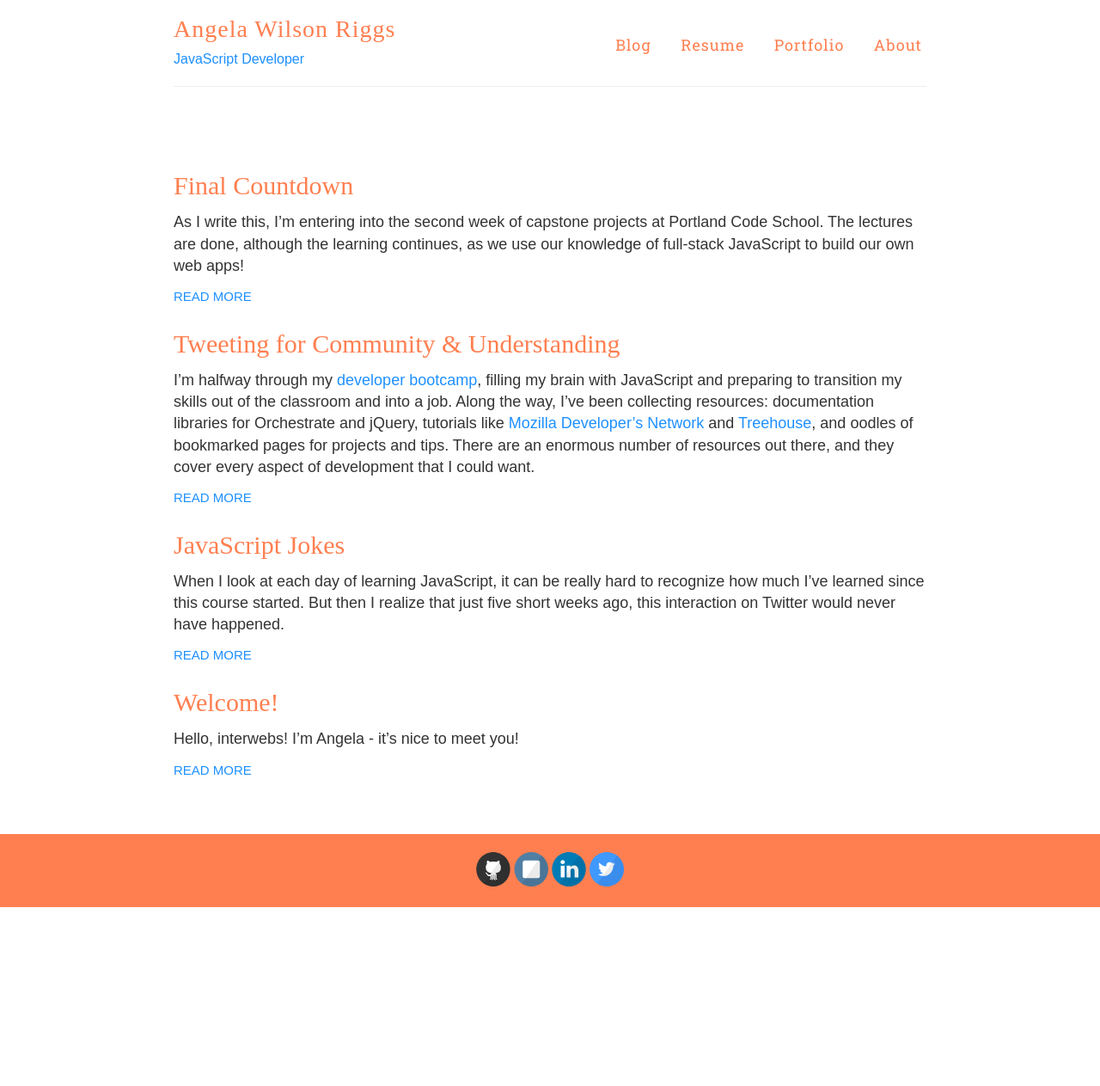
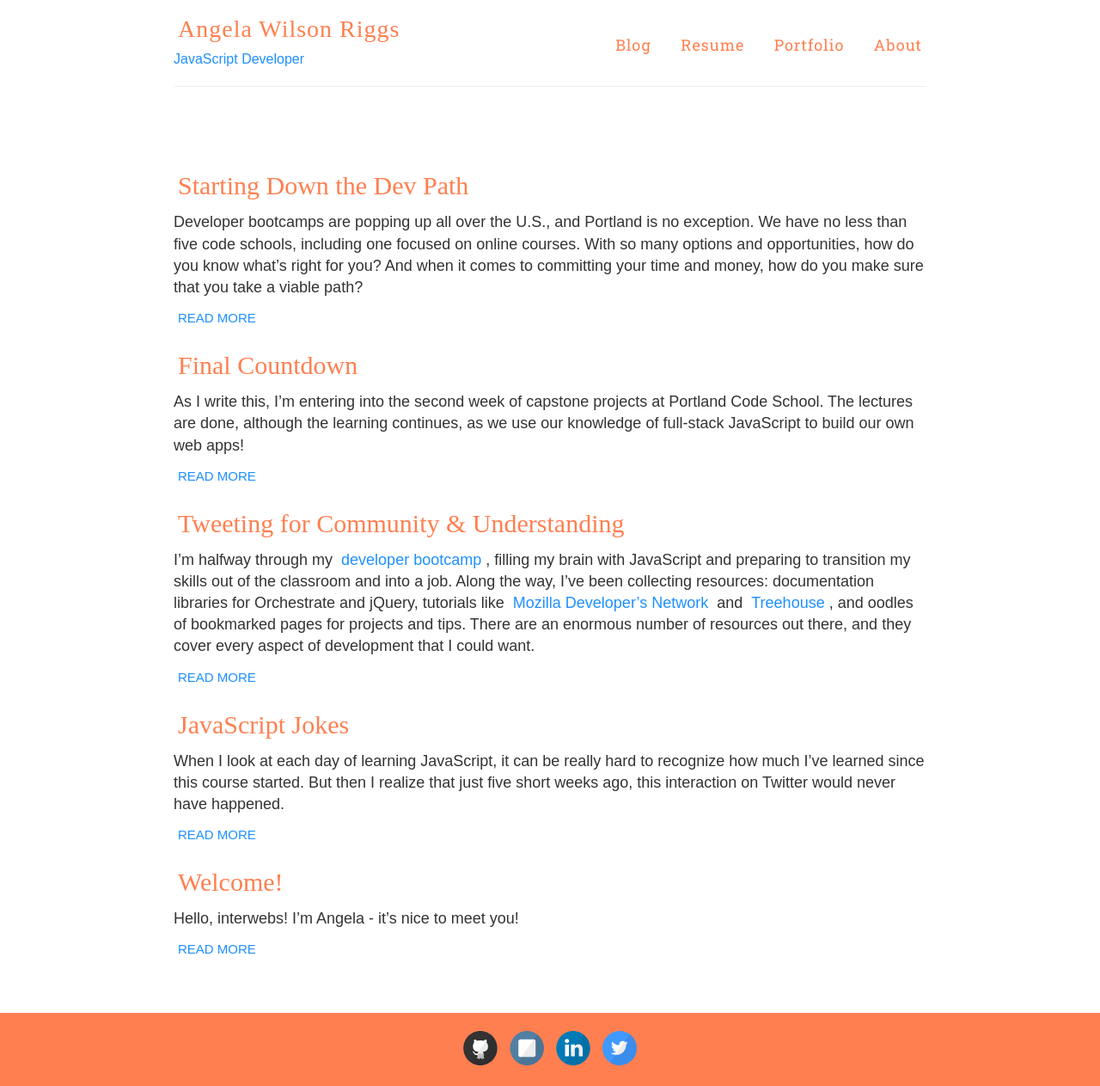
Before and after one commit to angelariggs/angelariggs.github.io, a Jekyll site: the page built from index.html, in a window 1280 px wide. Shown: the whole page at 86% size. Built offline with Jekyll 4.4.1, drawn with Linux system fonts in a browser that asks for light colours; some web fonts are replaced; Markdown is read by kramdown in place of the engine named in the settings; before the commit the page ends 1055 px from its top, so only the background shows below that; some of the changed lines change nothing that is shown.

Commit message:
new blog post and styling

```diff
--- a/_posts/2015-05-22-welcome.markdown
+++ b/_posts/2015-05-22-welcome.markdown
@@ -2,7 +2,6 @@
 layout: post
 title:  "Welcome!"
 date:   2015-05-30
-tags: portland code school
 ---
 
 Hello, interwebs! I'm Angela - it's nice to meet you!
--- /dev/null
+++ b/_posts/2015-08-24-codeschool.md
@@ -0,0 +1,81 @@
+---
+layout: post
+title:  Starting Down the Dev Path
+date:   2015-08-24
+---
+
+Developer bootcamps are popping up all over the U.S., and Portland is no exception. We have no less than five code schools, including one focused on online courses. With so many options and opportunities, how do you know what’s right for you? And when it comes to committing your time and money, how do you make sure that you take a viable path?
+
+# Career or Curiosity?
+
+I didn’t start out as a developer—my background is in education. Until I enrolled in a JavaScript immersion course, I taught a wonderful cohort of preschool kids in North Portland.
+
+I loved the creativity and challenge of teaching, and helping my kids develop their hearts and minds. But for various reasons, I realized that I needed a change—a different kind of challenge.
+
+My husband Josh, a UX designer, used to joke that I would make a good front-end developer because I have an eye for design, but I also love rules. As I began to look at other careers, I considered development. Because of Josh, I’d met a lot of people in tech, and really appreciated the friendliness and creativity of the community as a whole. Plus, I always like learning new things (this will be important later), and coding seemed like it would offer the creative challenge that I wanted in a career.
+
+I started with Treehouse’s [Front-End Dev track](http://teamtreehouse.com/tracks/front-end-web-development)—and I liked it a lot. I began looking into my options for learning code, and found [Portland Code School’s](http://www.portlandcodeschool.com/) Hack + Help. I signed up and went to the next meetup, where I talked with Al, the instructor for their Web Foundations course, and Stacy, a recent graduate of their evening JavaScript course. I ultimately signed up for Web Foundations, a seven-week evening course which covered HTML, CSS, and some JavaScript and jQuery.
+
+By the end of the seven weeks, I was hooked! I enjoyed the collaboration, creativity, problem-solving, and the challenge of learning new things every day. I had decided—I wanted to be a developer. Now I needed to figure out how to make that happen.
+
+# Choosing a School
+
+Most of the code schools in town have scheduled open houses, and I would definitely encourage potential students to go. If you’re on Twitter or Facebook, follow the schools’ accounts for information on classes or meetups. When you do meet with instructors or staff from a code school, ask about internship possibilities, or job placement. I’d also recommend going to local tech meetups, like [PDX Women In Tech](http://www.pdxwit.org/) or [Women Who Code](https://www.womenwhocode.com/)—you’re almost certain to meet current or former code school students, and it’s a great opportunity to get feedback from a recent graduate.
+
+Another factor is choosing a coding language—JavaScript, Ruby, Python?
+
+Some schools, like [PDX Code Guild](https://pdxcodeguild.com/) and Portland Code School, offer single-language courses, whereas [Epicodus](http://www.epicodus.com/) covers three in its JavaScript-focused courses. Look at job postings, talk to the schools, find out what skills are in demand. If you want to learn more about a language before committing to a course, take a workshop or short course on Treehouse first to get familiar.
+
+Since I had already taken the Web Foundation course there, I started looking into Portland Code School’s JavaScript Immersion course. I talked to students who had taken the course, and with one of the directors about the experience.
+
+I also met with instructors from PDX Code Guild and went to an open house at Epicodus, where I met with instructors and students.
+
+In researching the different code schools, I had three main considerations: class format, cost, and job placement. I liked the smaller class sizes offered at Portland Code School and PDX Code Guild, compared to the larger classes at Epicodus. I was leaning toward JavaScript for my coding foundation, which put Epicodus and Portland Code School at the top of my list. Epicodus won out in cost, but the smaller class size at Portland Code School was ideal for my learning style.
+
+# The Code School Experience
+
+Remember how I said that learning new things was important? As a developer-in-training, you will be learning new things every day.
+
+Every. Single. Day.
+
+Maybe that reminds you of your time in school, where you learned new stuff all the time, right? This is different.
+
+For one thing, the average bootcamp student has been out of school for a few years, which means you’ve lost all those good study habits. Secondly, you’re not just working your way through the times table. Almost every day of the course, you are learning a completely unfamiliar concept, and applying it to completely unfamiliar work. You’re learning a new language, new logic, and a totally new way to think. And you’re expected to create with this knowledge at the same time you’re trying to learn it. We called it “drinking from the JavaScript firehose.”
+
+It’s really hard. You’re going to work your butt off, and it won’t be easy. You’ll feel frustrated, and like you just don’t get it. The frustration? Get used to it. Frustration means you’re learning something new, and that will never go away. As a developer, you are always trying new things, iterating on how you work, finding different tools or frameworks to use. It’s okay to feel frustrated, but it’s really important to let it motivate you to learn, rather than block you.
+
+Feeling like you’re falling behind while everyone else moves forward? That’s imposter syndrome, and everyone that I’ve talked to in the tech community has dealt with it. I’m sure that it exists in every career field, but it’s a constant topic of conversation in the tech scene. The good news is, since everyone has experienced imposter syndrome, people are also [willing to help out](https://storify.com/angelariggs/imposter-syndrome-55ce4fba1fdd573c4de09933) when they see someone else going through it.
+
+Because bootcamps are so fast-paced, you probably won’t have time to finish every project that you start in class—I strongly urge you to continue the projects on your time, in the evening or on weekends.
+
+There are two benefits. The first is more time with the code. It’s always good to get more practice in, and to have some time where you have to do it on your own. This builds your resourcefulness—knowing where and how to find the answers.
+
+The second benefit is that you’ll have finished code to look back on for future lessons and projects. To this end, you should always comment your code! Commenting your code is another way to make sure you understand what your code is doing, and helps you build the ability to explain it to someone else.
+
+# Final Thoughts
+
+If you’re interested in learning to code, a bootcamp can be a great choice. They take a relatively short amount of time, especially considering other options for a career change. But a lot of it is up to you—to do the research, and to commit all of your time and energy to learning these new skills. If you’re not sure about a career as a coder, try out some evening intro classes or online courses. Never be afraid to ask questions. Ask about the school and the curriculum; ask former students what they liked or didn’t like about their experience; and always ask for help when you need it.
+
+The tech community is big, and there are so many possibilities out there—take the time and figure out what’s right for you.
+
+RESOURCES
+
+## Code Schools
+* [Portland Code School](http://www.portlandcodeschool.com/)
+* [Epicodus](http://www.epicodus.com/)
+* [Codefellows](http://www.codefellows.org/locations/learn-to-code-in-portland)
+* [PDX Code Guild](https://pdxcodeguild.com/)
+* [Treehouse](https://teamtreehouse.com/)
+
+## Meetups
+* [Hack + Help](http://www.meetup.com/Portland-Code-School-Learning-and-Development-Group/)
+* [Calagator](http://calagator.org/)
+* [PDX Women in Tech](http://www.pdxwit.org/)
+* [Women Who Code](https://www.womenwhocode.com/portland)
+* [Mentorship Saturdays](http://www.meetup.com/Mentorship-Saturdays/)
+
+## Jobs
+* [Worksource Tech Jobs](http://portlandtech.org/)
+* [Angel.co](https://angel.co/portland/jobs)
+
+*This article was originally published for [Mathys + Potestio](http://mathys-potestio.com/want-to-be-a-developer-where-to-start-and-what-to-expect/).*
--- a/style.scss
+++ b/style.scss
@@ -79,12 +79,13 @@ a {
 //   color: $blue;
   text-decoration: none;
   cursor: pointer;
-//   &:hover, &:active {
-//     color: $gold;
-//     background-color: $darkGray;
-//     padding-left: 5px;
-//     padding-right: 5px;
-//   }
+  color: $blue;
+  padding-left: 5px;
+  padding-right: 5px;
+  &:hover, &:active {
+    color: $gold;
+    background-color: $darkGray;
+  }
 }
 
 ul, ol {
@@ -92,8 +93,17 @@ ul, ol {
   padding-left: 30px;
 }
 
-ul {
-  list-style-type: disc;
+// ul {
+//   list-style-type: disc;
+// }
+
+ul li {
+  text-decoration: none;
+  margin: 6px;
+  a {
+    font-family: $sans-serif;
+    font-size: 18px;
+  }
 }
 
 ol {
@@ -104,9 +114,9 @@ ol ul, ul ol, ul ul, ol ol {
   margin: 0;
 }
 
-ul ul, ol ul {
-  list-style-type: circle;
-}
+// ul ul, ol ul {
+//   list-style-type: circle;
+// }
 
 em, i {
   font-style: italic;
```
Also changed, not shown: 5 other files.
